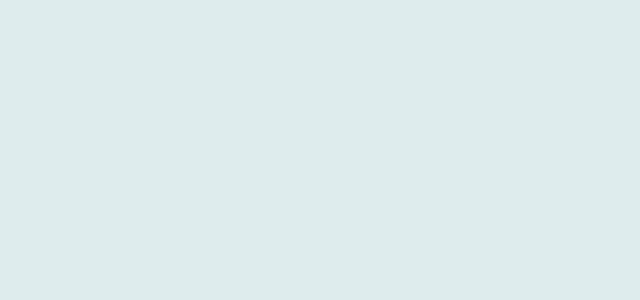
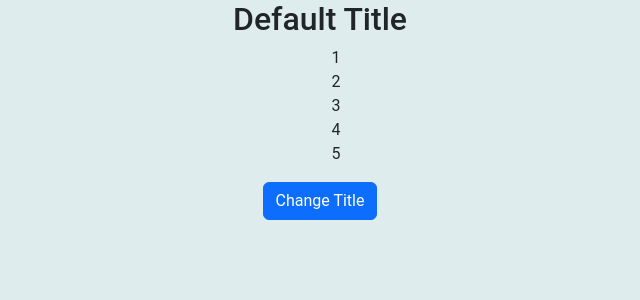
Before and after one commit to codingscenes/react-app, a React (Create React App) app: page / in a window 1280 px wide. Shown: the top 300 px of the page, without its empty margins (320-960 px from the left). Built offline with nearby package versions, Linux system fonts and the light colour scheme; the HTML template or start-up script is replaced by a standard one.

Commit message:
complete

```diff
--- a/src/App.js
+++ b/src/App.js
@@ -1,13 +1,22 @@
-import React, { useCallback, useState } from 'react';
-
+import React, { useCallback, useState, useMemo } from 'react';
+import CustomList from './CustomList';
+import Button from './UI/Button';
 
 const App = () => {
+  const [title, setTitle] = useState('Default Title');
+
+  const changeTitleHandler = useCallback(() => {
+    setTitle('New Title');
+  }, []);
+
+  const listItems = useMemo(() => [3, 5, 4, 1, 2], []);//memoized version
 
   console.log('APP Component Running!');
 
   return (
     <div className='app'>
-
+      <CustomList title={title} list={listItems} />
+      <Button onClick={changeTitleHandler}>Change Title</Button>
     </div>
   );
 };
--- /dev/null
+++ b/src/CustomList.js
@@ -0,0 +1,24 @@
+import React, { useMemo } from 'react';
+
+const CustomList = (props) => {
+  const { list } = props;
+
+  const sortedList = useMemo(() => {
+    console.log('Sorted List method called!');
+    return list.sort((a, b) => a - b);
+  }, [list]);//0x343, 0x343
+
+  console.log('Custom List running!');
+  return (
+    <div className='list'>
+      <h2>{props.title}</h2>
+      <ul>
+        {sortedList.map((item) => (
+          <li key={item}>{item}</li>
+        ))}
+      </ul>
+    </div>
+  );
+};
+
+export default React.memo(CustomList);
--- /dev/null
+++ b/src/UI/Button.js
@@ -0,0 +1,11 @@
+import React from 'react';
+
+const Button = (props) => {
+  return (
+    <button className='btn btn-primary' onClick={props.onClick}>
+      {props.children}
+    </button>
+  );
+};
+
+export default Button;
--- a/src/index.css
+++ b/src/index.css
@@ -75,3 +75,6 @@ input.form-control:active {
 .app {
   text-align: center;
 }
+ul {
+  list-style: none;
+}
```
